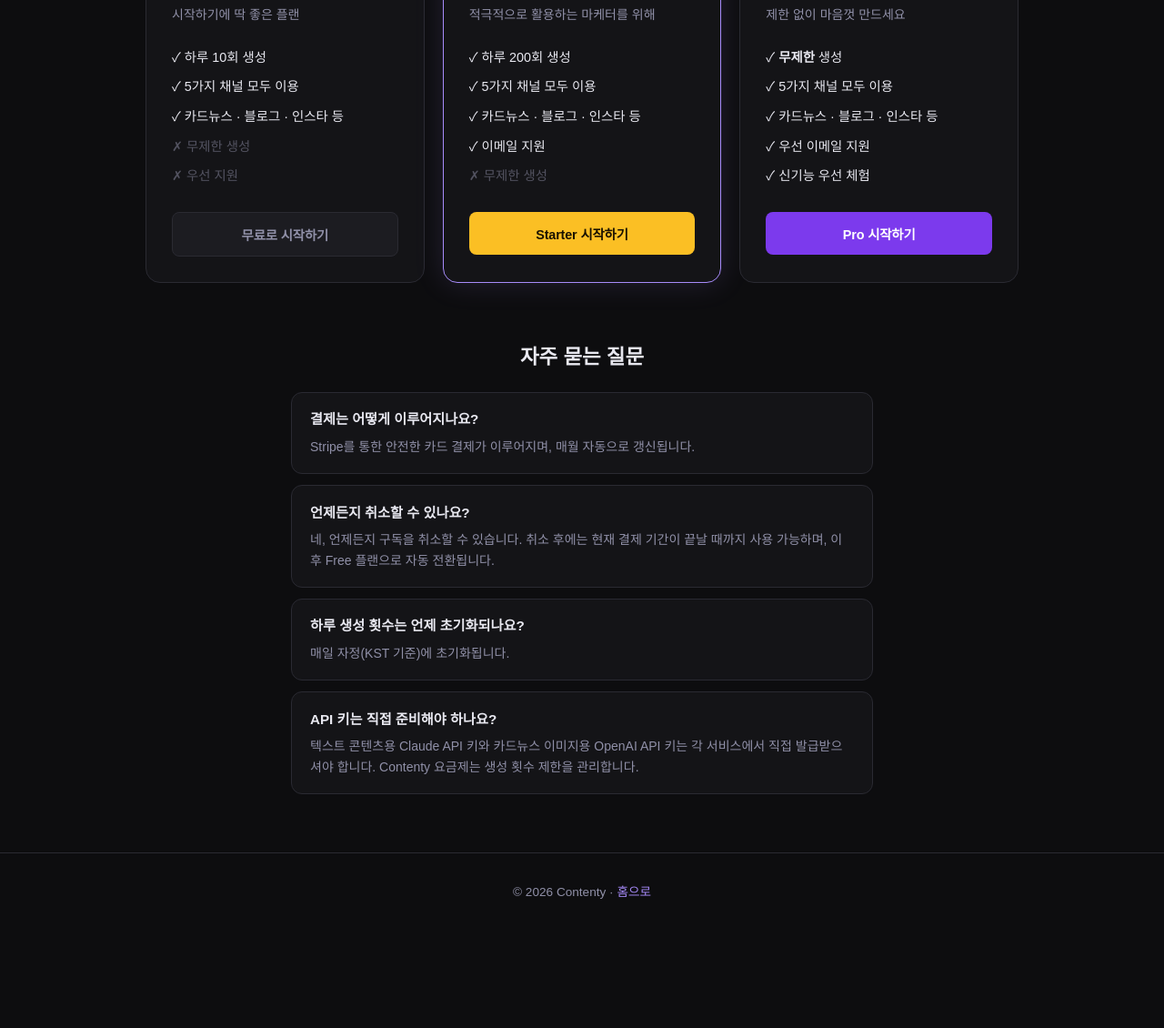
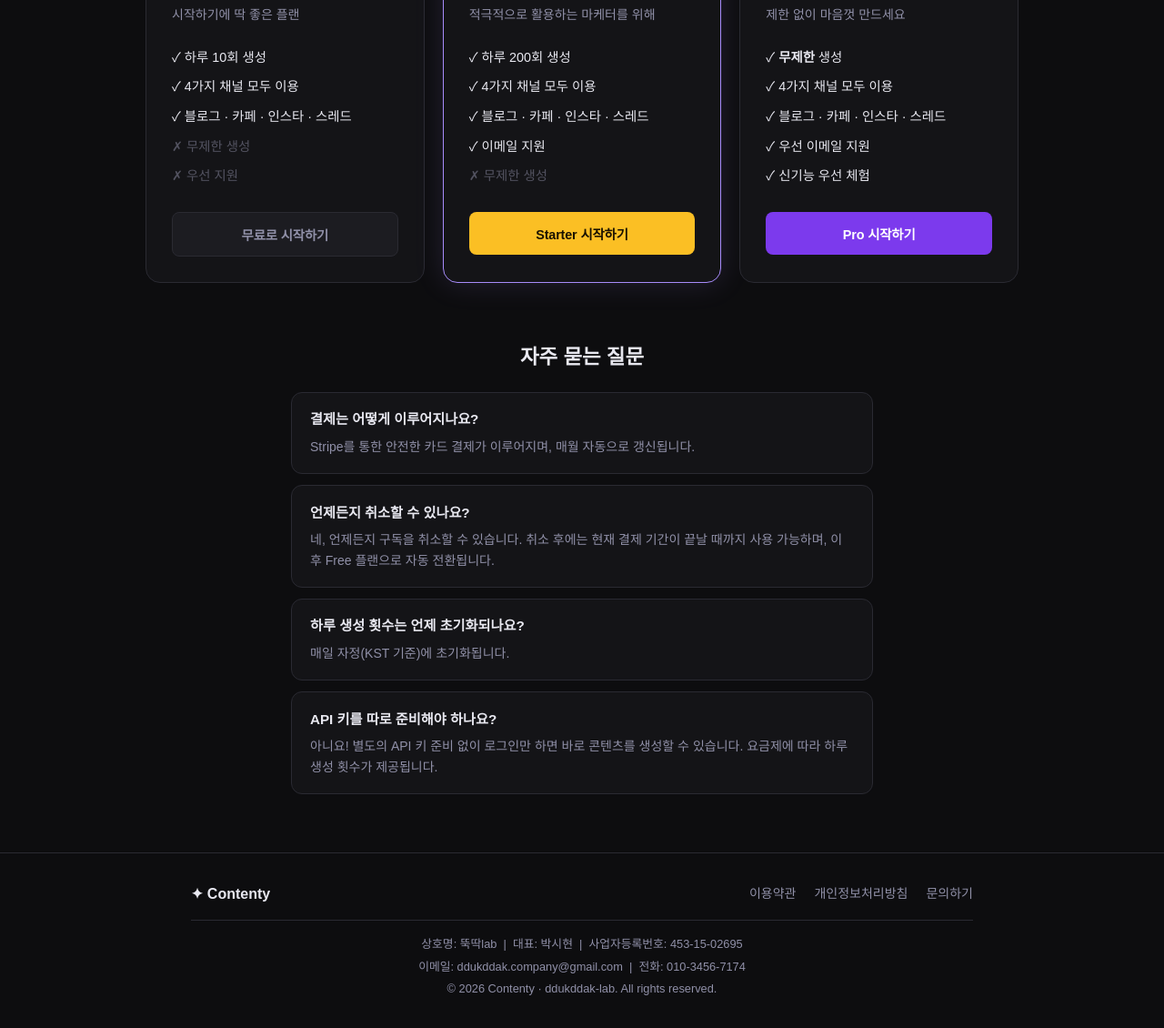
Before and after one commit to psh3456s2/contenty, a website: page public/pages/pricing.html in a window 1280 px wide. Shown: the part 408-1538 px from the top of the page at 91% size. Before the commit the page ends 1431 px from the top, so only its background shows below. Drawn offline with nearby package versions, Linux system fonts and the light colour scheme.

Commit message:
Update pricing.html

```diff
--- a/public/pages/pricing.html
+++ b/public/pages/pricing.html
@@ -37,8 +37,8 @@
         <p class="plan-desc">시작하기에 딱 좋은 플랜</p>
         <ul class="plan-features">
           <li>✓ 하루 10회 생성</li>
-          <li>✓ 5가지 채널 모두 이용</li>
-          <li>✓ 카드뉴스 · 블로그 · 인스타 등</li>
+          <li>✓ 4가지 채널 모두 이용</li>
+          <li>✓ 블로그 · 카페 · 인스타 · 스레드</li>
           <li class="disabled">✗ 무제한 생성</li>
           <li class="disabled">✗ 우선 지원</li>
         </ul>
@@ -53,8 +53,8 @@
         <p class="plan-desc">적극적으로 활용하는 마케터를 위해</p>
         <ul class="plan-features">
           <li>✓ 하루 200회 생성</li>
-          <li>✓ 5가지 채널 모두 이용</li>
-          <li>✓ 카드뉴스 · 블로그 · 인스타 등</li>
+          <li>✓ 4가지 채널 모두 이용</li>
+          <li>✓ 블로그 · 카페 · 인스타 · 스레드</li>
           <li>✓ 이메일 지원</li>
           <li class="disabled">✗ 무제한 생성</li>
         </ul>
@@ -68,8 +68,8 @@
         <p class="plan-desc">제한 없이 마음껏 만드세요</p>
         <ul class="plan-features">
           <li>✓ <strong>무제한</strong> 생성</li>
-          <li>✓ 5가지 채널 모두 이용</li>
-          <li>✓ 카드뉴스 · 블로그 · 인스타 등</li>
+          <li>✓ 4가지 채널 모두 이용</li>
+          <li>✓ 블로그 · 카페 · 인스타 · 스레드</li>
           <li>✓ 우선 이메일 지원</li>
           <li>✓ 신기능 우선 체험</li>
         </ul>
@@ -93,15 +93,29 @@
           <div class="faq-a">매일 자정(KST 기준)에 초기화됩니다.</div>
         </div>
         <div class="faq-item">
-          <div class="faq-q">API 키는 직접 준비해야 하나요?</div>
-          <div class="faq-a">텍스트 콘텐츠용 Claude API 키와 카드뉴스 이미지용 OpenAI API 키는 각 서비스에서 직접 발급받으셔야 합니다. Contenty 요금제는 생성 횟수 제한을 관리합니다.</div>
+          <div class="faq-q">API 키를 따로 준비해야 하나요?</div>
+          <div class="faq-a">아니요! 별도의 API 키 준비 없이 로그인만 하면 바로 콘텐츠를 생성할 수 있습니다. 요금제에 따라 하루 생성 횟수가 제공됩니다.</div>
         </div>
       </div>
     </div>
   </main>
 
   <footer>
-    <p>© 2026 Contenty · <a href="/">홈으로</a></p>
+    <div class="footer-inner">
+      <div class="footer-top">
+        <span class="footer-brand">✦ Contenty</span>
+        <div class="footer-links">
+          <a href="/pages/terms.html">이용약관</a>
+          <a href="/pages/privacy.html">개인정보처리방침</a>
+          <a href="mailto:ddukddak.company@gmail.com">문의하기</a>
+        </div>
+      </div>
+      <div class="footer-bottom">
+        <p>상호명: 뚝딱lab &nbsp;|&nbsp; 대표: 박시현 &nbsp;|&nbsp; 사업자등록번호: 453-15-02695</p>
+        <p>이메일: ddukddak.company@gmail.com &nbsp;|&nbsp; 전화: 010-3456-7174</p>
+        <p>© 2026 Contenty · ddukddak-lab. All rights reserved.</p>
+      </div>
+    </div>
   </footer>
 
   <script src="/js/supabase-client.js"></script>
```
